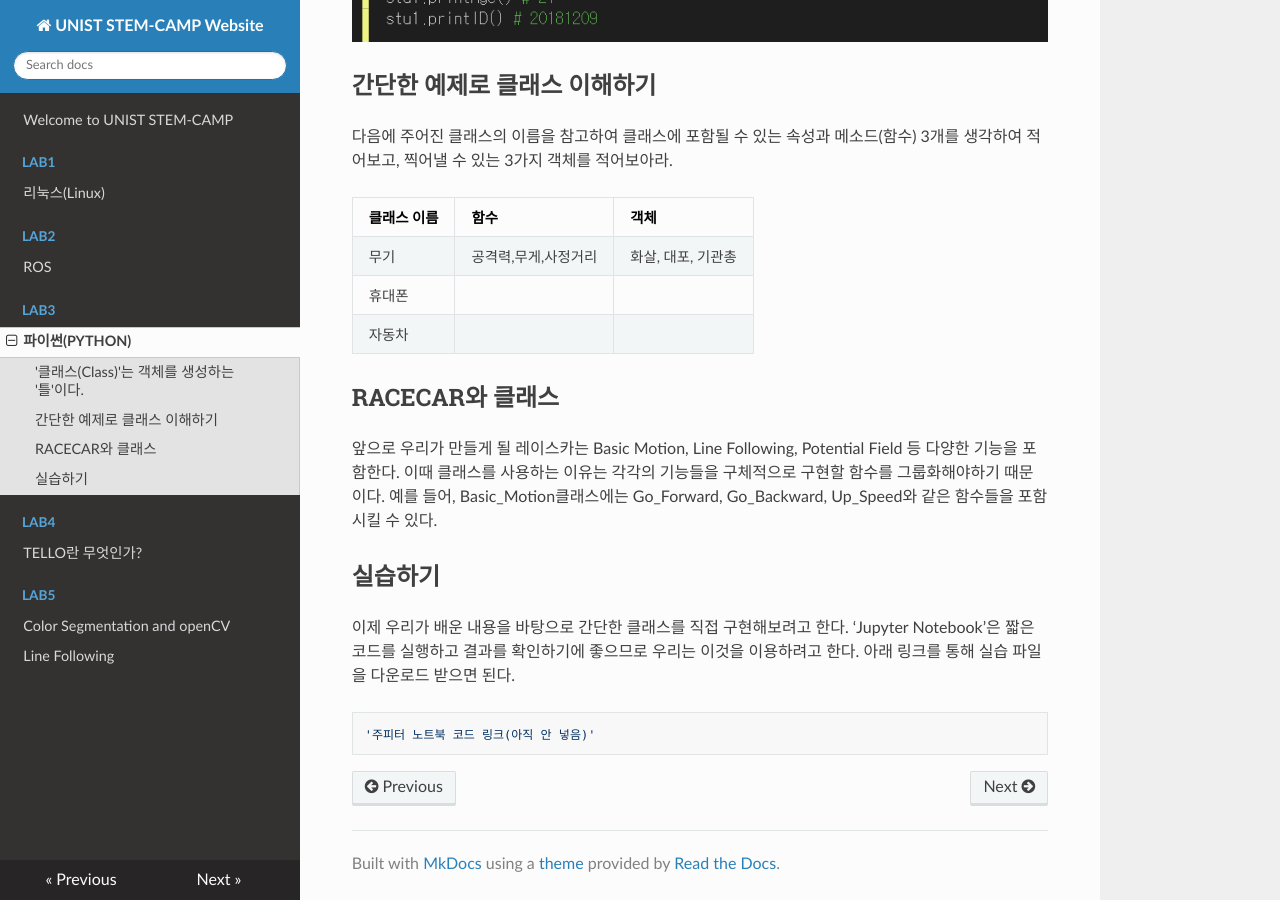
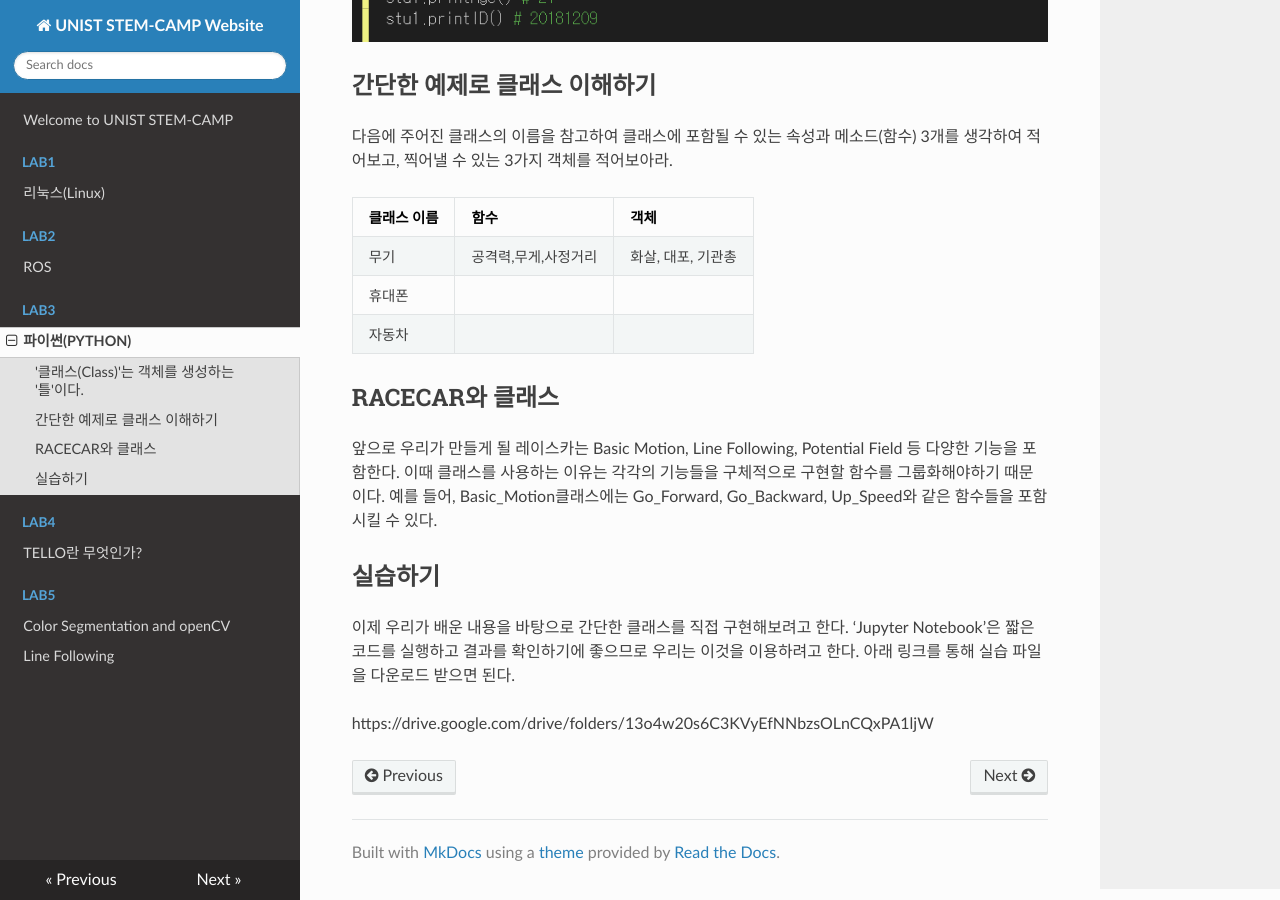
Before and after one commit to UNIST-STEM/2020, an MkDocs documentation site: the page built from docs/Lab3/Python.md, in a window 1280 px wide and 900 px high, scrolled down 948 px. Built offline with MkDocs 1.6.1, drawn with Linux system fonts in a browser that asks for light colours; nearby versions of some CDN libraries.

Commit message:
파이썬 코드 드라이브 링크 추가

```diff
--- a/docs/Lab3/Python.md
+++ b/docs/Lab3/Python.md
@@ -28,4 +28,5 @@
 ## 실습하기
 이제 우리가 배운 내용을 바탕으로 간단한 클래스를 직접 구현해보려고 한다. ‘Jupyter Notebook’은 짧은 코드를 실행하고 결과를 확인하기에 좋으므로 우리는 이것을 이용하려고 한다. 아래 링크를 통해 실습 파일을 다운로드 받으면 된다.
 
-    '주피터 노트북 코드 링크(아직 안 넣음)'
+
+https://drive.google.com/drive/folders/13o4w20s6C3KVyEfNNbzsOLnCQxPA1ljW
```
Also changed, not shown: site/Lab3/Python/index.html, site/index.html, site/mkdocs/search_index.json.
